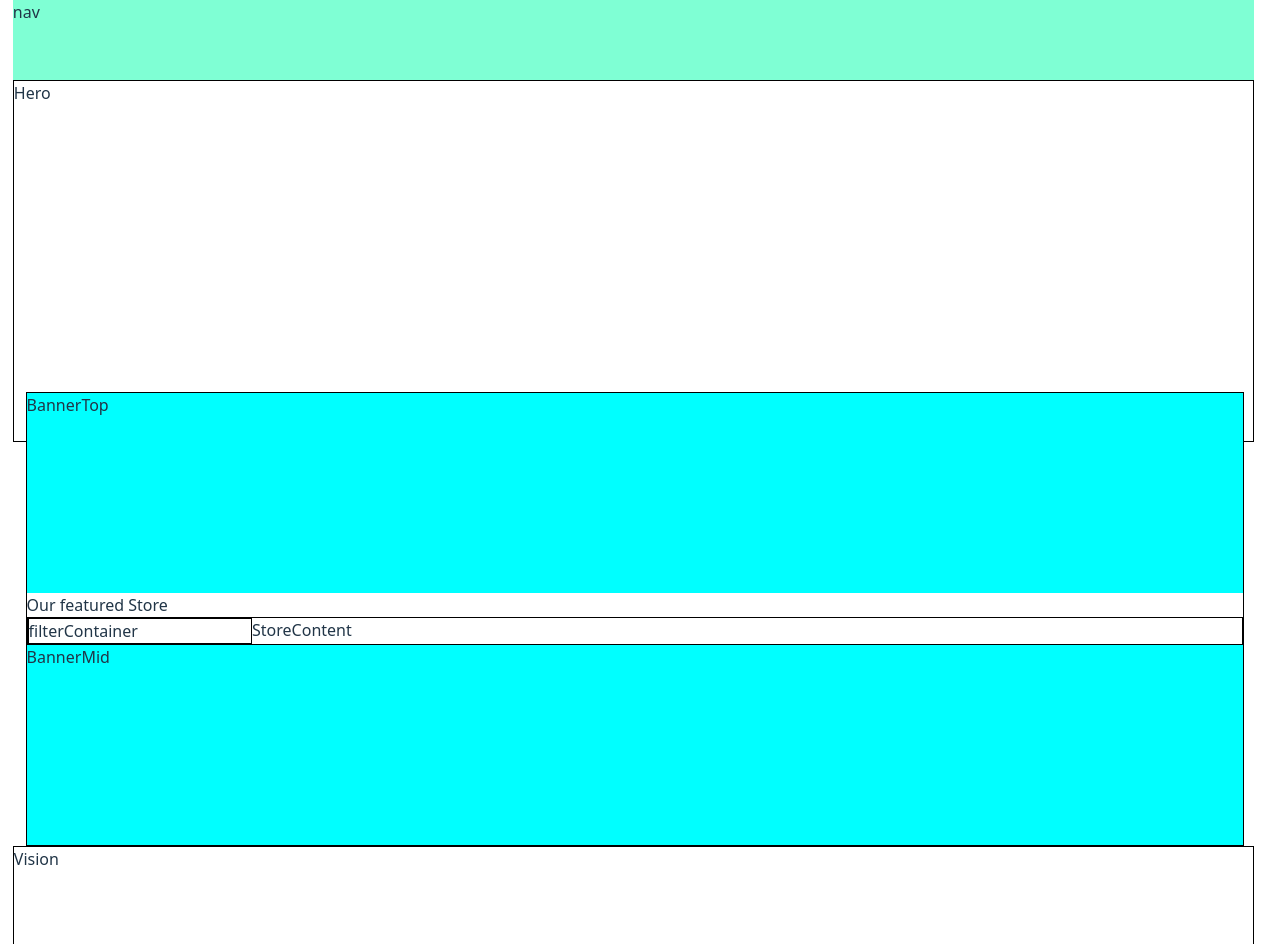
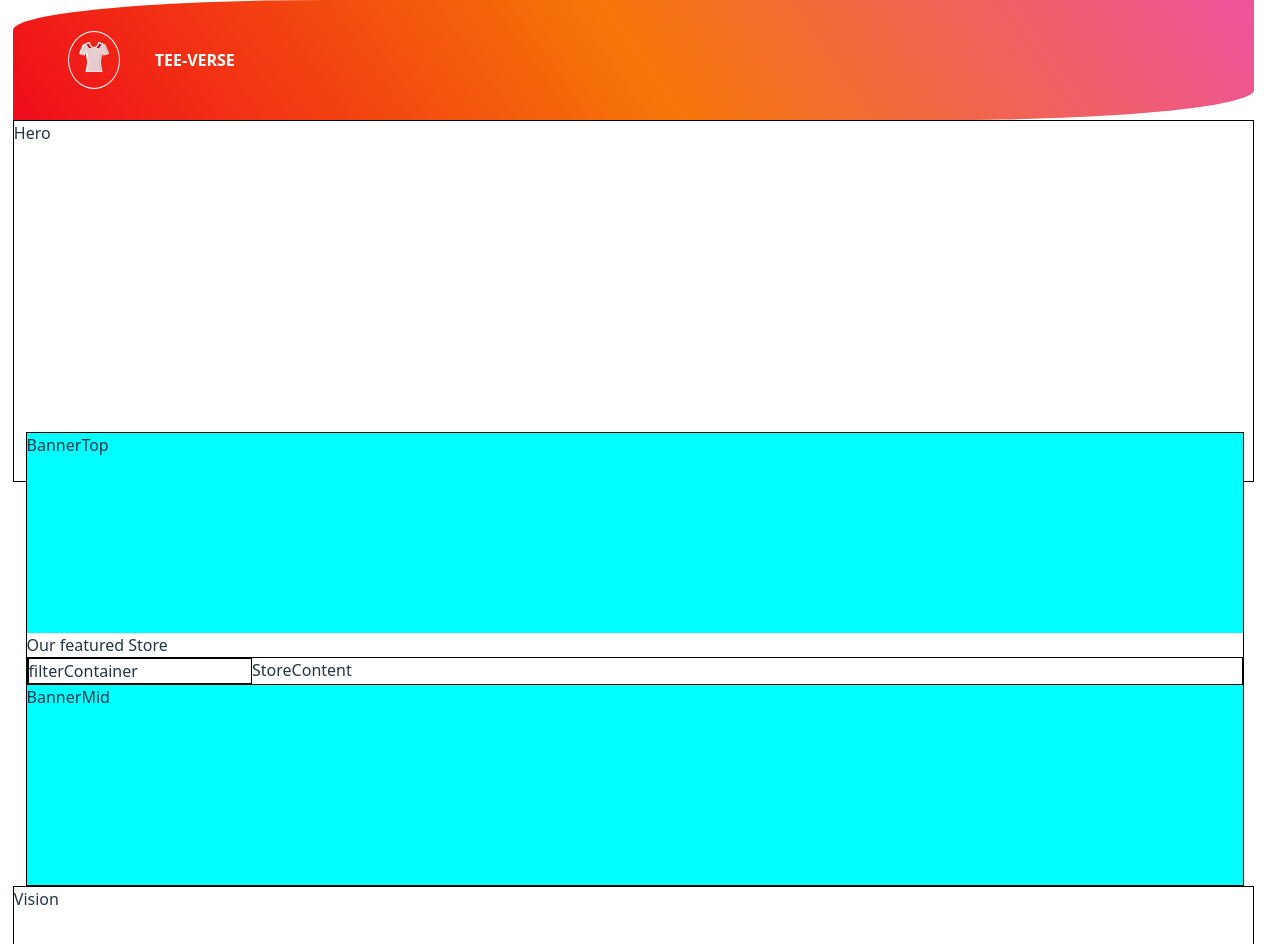
Before and after one commit to Rituraj-Saha/Teeverse, a React (Vite) app: page / in a window 1280 px wide. Shown: the top 944 px of the page. Built offline with nearby package versions, Linux system fonts and the light colour scheme.

Commit message:
nav setup initiated

```diff
--- a/package.json
+++ b/package.json
@@ -10,6 +10,12 @@
     "preview": "vite preview"
   },
   "dependencies": {
+    "@emotion/react": "^11.14.0",
+    "@emotion/styled": "^11.14.0",
+    "@fontsource/roboto": "^5.2.5",
+    "@mui/icons-material": "^7.0.2",
+    "@mui/material": "^7.0.2",
+    "html-react-parser": "^5.2.3",
     "react": "^19.0.0",
     "react-dom": "^19.0.0",
     "react-router": "^7.5.2"
--- a/src/App.jsx
+++ b/src/App.jsx
@@ -5,7 +5,10 @@ import "./App.css";
 import Nav from "./components/navigationBar/nav";
 import Hero from "./components/home/heroSection/Hero";
 import Home from "./components/home/Home";
-
+import '@fontsource/roboto/300.css';
+import '@fontsource/roboto/400.css';
+import '@fontsource/roboto/500.css';
+import '@fontsource/roboto/700.css';
 function App() {
   const [count, setCount] = useState(0);
 
--- a/src/components/navigationBar/Nav.jsx
+++ b/src/components/navigationBar/Nav.jsx
@@ -1,7 +1,38 @@
 import React from "react";
 import styles from "./nav.module.css";
+import { ShirtLOGO } from "../../assets/svgAssets";
+import SvgStringRenderer from "../../reusableComponent/SvgReusableRenderer";
 function Nav() {
-  return <div className={styles.parent}>nav</div>;
+  return (
+    <nav className={styles.parent}>
+      <div
+        style={{
+          display: "flex",
+          border: "1px solid white",
+          alignItems: "center",
+          justifyContent: "center",
+          borderRadius: "80%",
+          padding: "10px",
+          marginTop: "5px",
+          marginBottom: "5px",
+          marginLeft: "5px",
+          filter: "drop-shadow(0 0 0.75remrgb(64, 57, 55))",
+        }}
+      >
+        <SvgStringRenderer svgString={ShirtLOGO} />
+      </div>
+      <span
+        style={{
+          marginLeft: "35px",
+          color: "#FFFFFF",
+          fontWeight: "800",
+        }}
+      >
+        TEE-VERSE
+      </span>
+      <div></div>
+    </nav>
+  );
 }
 
 export default Nav;
--- a/src/components/navigationBar/nav.module.css
+++ b/src/components/navigationBar/nav.module.css
@@ -1,4 +1,11 @@
 .parent {
-  background-color: aquamarine;
-  height: 10vh;
+  display: flex;
+  background: #f00c1b;
+  background: linear-gradient(55deg,rgba(240, 12, 27, 1) 0%, rgba(245, 118, 7, 1) 50%, rgba(237, 83, 157, 1) 100%);
+  height: 15vh;
+  border-top-left-radius: 25%;
+  border-bottom-right-radius: 25%;
+  align-items: center;
+  padding-left: 50px;
+  /* justify-content: center; */
 }
--- /dev/null
+++ b/src/reusableComponent/SvgReusableRenderer.jsx
@@ -0,0 +1,9 @@
+import React from "react";
+import parse from "html-react-parser";
+
+const SvgStringRenderer = (props) => {
+  const { svgString, height, width } = props;
+  return <div style={{ height: height, width: width }}>{parse(svgString)}</div>;
+};
+
+export default SvgStringRenderer;
```
Also changed, not shown: src/assets/svgAssets.js (added), 1 other file (tests, documents, lock files or other folders).
